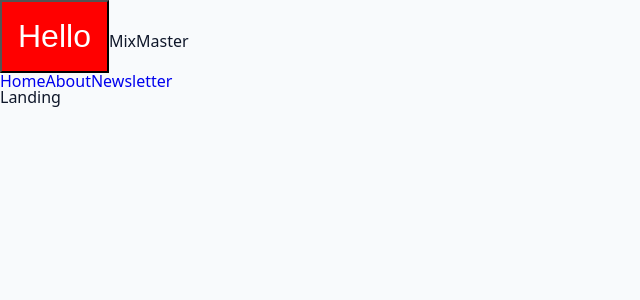
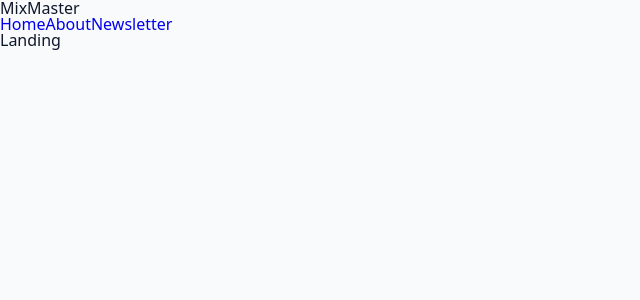
Before and after one commit to arianbod/react-cocktail-makers, a React (Vite) app: page / in a window 1280 px wide. Shown: the top 300 px of the page, without its empty margins (0-640 px from the left). Built offline with nearby package versions, Linux system fonts and the light colour scheme.

Commit message:
Sample removed

```diff
--- a/components/Navbar.jsx
+++ b/components/Navbar.jsx
@@ -2,17 +2,12 @@ import React from 'react';
 import { NavLink } from 'react-router-dom';
 import styled from 'styled-components';
 
-const StyledBtn = styled.button`
-	background-color: red;
-	color: white;
-	font-size: 2rem;
-	padding: 1rem;
-`;
+
 const Navbar = () => {
 	return (
 		<nav>
 			<div className='nav-center'>
-				<StyledBtn>Hello</StyledBtn>
+
 				<span className='logo'>MixMaster</span>
 				<div className='nav-links'>
 					<NavLink
```
